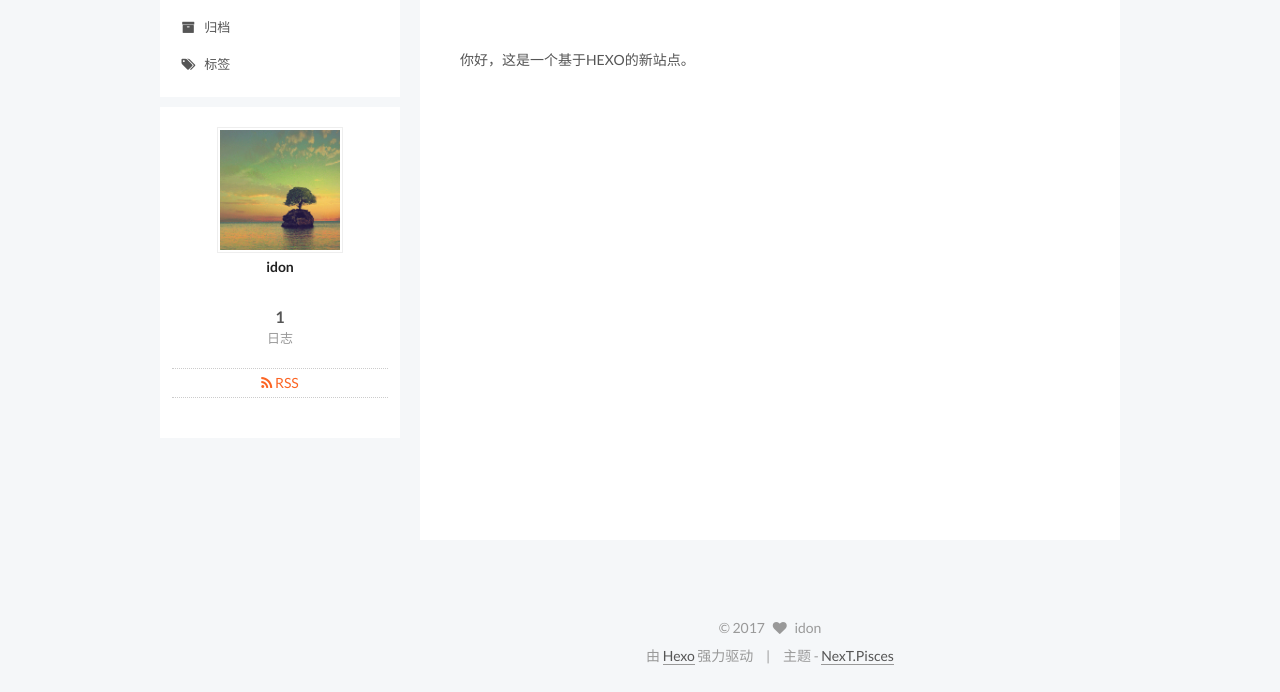
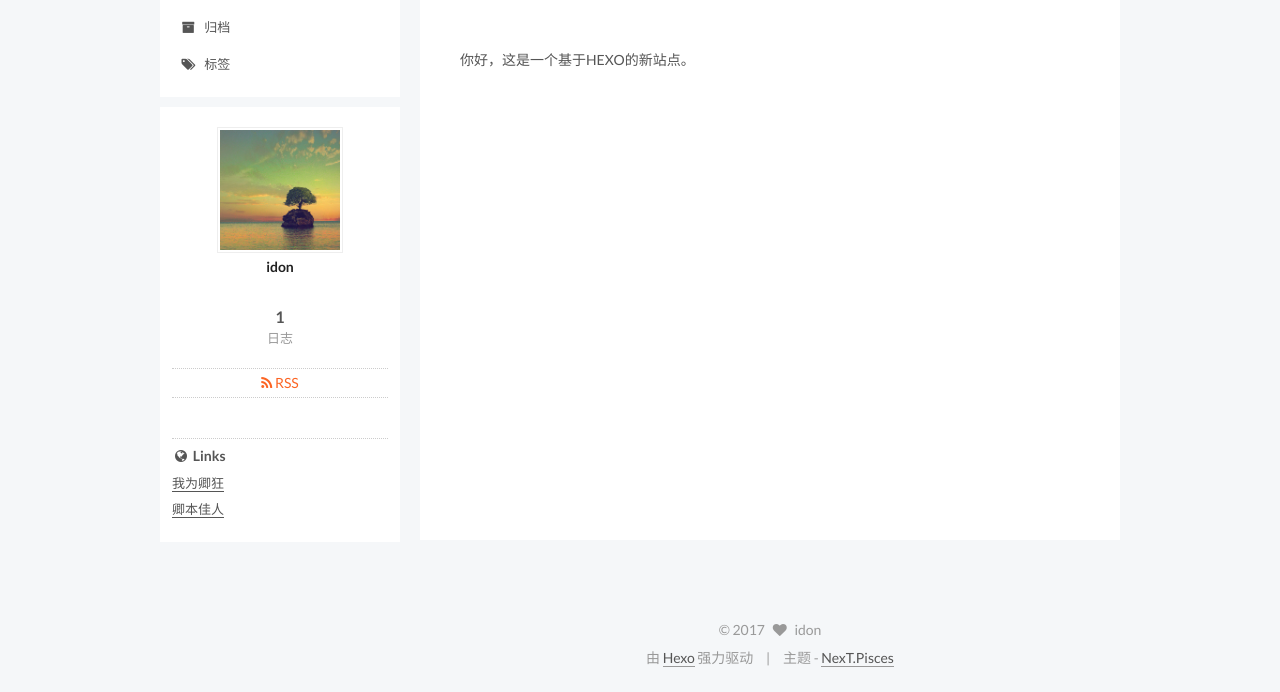
Before and after one commit to dg9120/dg9120.github.io, a plain HTML site: page 2017/01/29/一个HEXO站点/index.html in a window 1280 px wide. Shown: the part 163-855 px from the top of the page. Drawn offline with Linux system fonts and the light colour scheme.

Commit message:
Site updated: 2017-01-29 23:28:56

```diff
--- a/2017/01/29/一个HEXO站点/index.html
+++ b/2017/01/29/一个HEXO站点/index.html
@@ -249,7 +249,7 @@
   <span style="display:none" itemprop="author" itemscope itemtype="http://schema.org/Person">
     <meta itemprop="name" content="idon">
     <meta itemprop="description" content="">
-    <meta itemprop="image" content="/images/avatar.gif">
+    <meta itemprop="image" content="/images/avatar.jpg">
   </span>
 
   <span style="display:none" itemprop="publisher" itemscope itemtype="http://schema.org/Organization">
@@ -389,7 +389,7 @@
       <section class="site-overview sidebar-panel sidebar-panel-active">
         <div class="site-author motion-element" itemprop="author" itemscope itemtype="http://schema.org/Person">
           <img class="site-author-image" itemprop="image"
-               src="/images/avatar.gif"
+               src="/images/avatar.jpg"
                alt="idon" />
           <p class="site-author-name" itemprop="name">idon</p>
           <p class="site-description motion-element" itemprop="description"></p>
@@ -428,6 +428,24 @@
 
 
 
+
+          <div class="links-of-blogroll motion-element links-of-blogroll-block">
+            <div class="links-of-blogroll-title">
+              <i class="fa  fa-fw fa-globe"></i>
+              Links
+            </div>
+            <ul class="links-of-blogroll-list">
+
+                <li class="links-of-blogroll-item">
+                  <a href="http://wwqk.net/" title="我为卿狂" target="_blank">我为卿狂</a>
+                </li>
+
+                <li class="links-of-blogroll-item">
+                  <a href="http://qbjr.net/" title="卿本佳人" target="_blank">卿本佳人</a>
+                </li>
+
+            </ul>
+          </div>
 
 
 
```
Also changed, not shown: archives/2017/01/index.html (+19 -1 lines), archives/2017/index.html (+19 -1 lines), archives/index.html (+19 -1 lines), index.html (+20 -2 lines), favicon.ico (added), images/avatar.gif (deleted), images/avatar.jpg (added).
